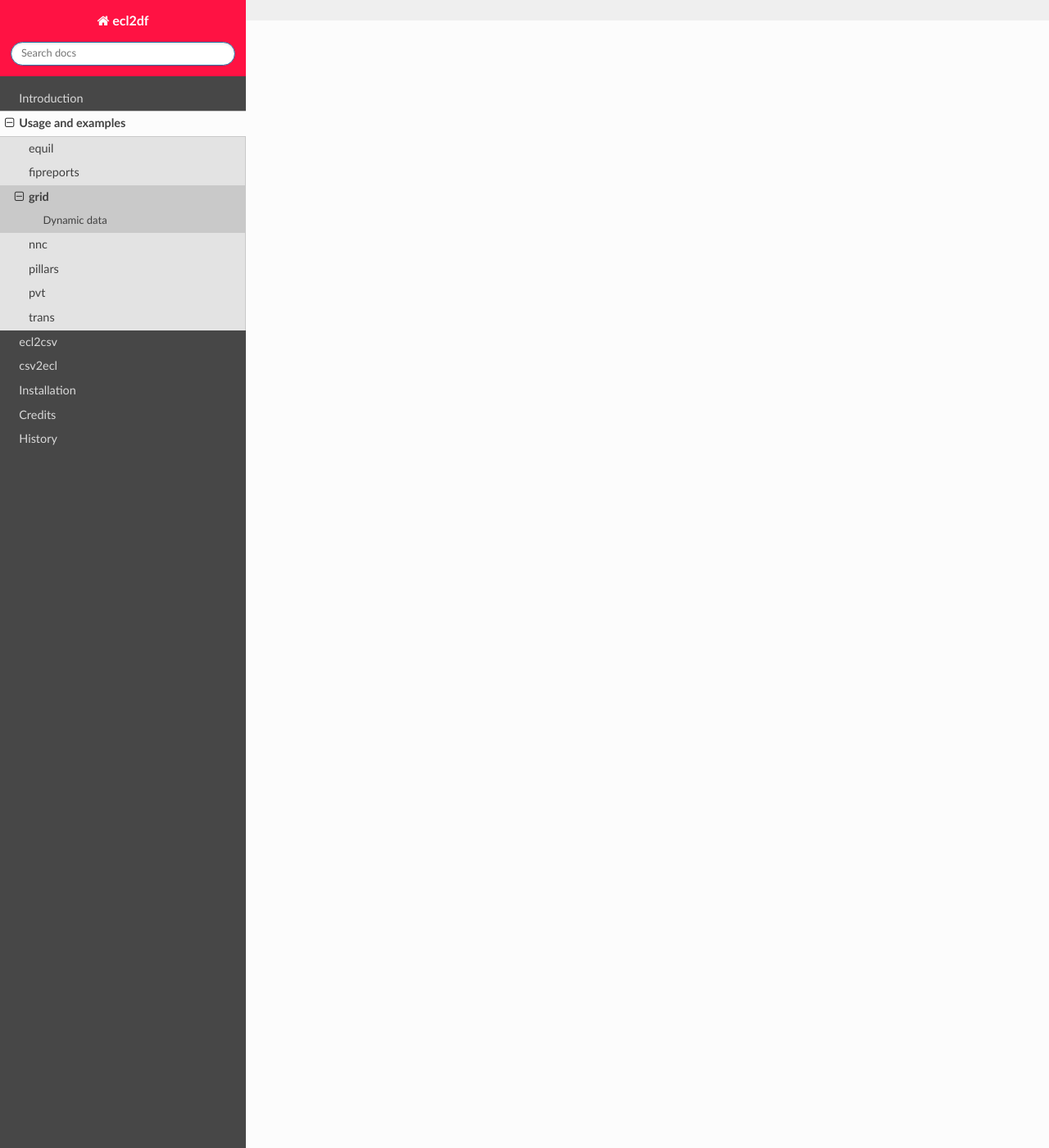
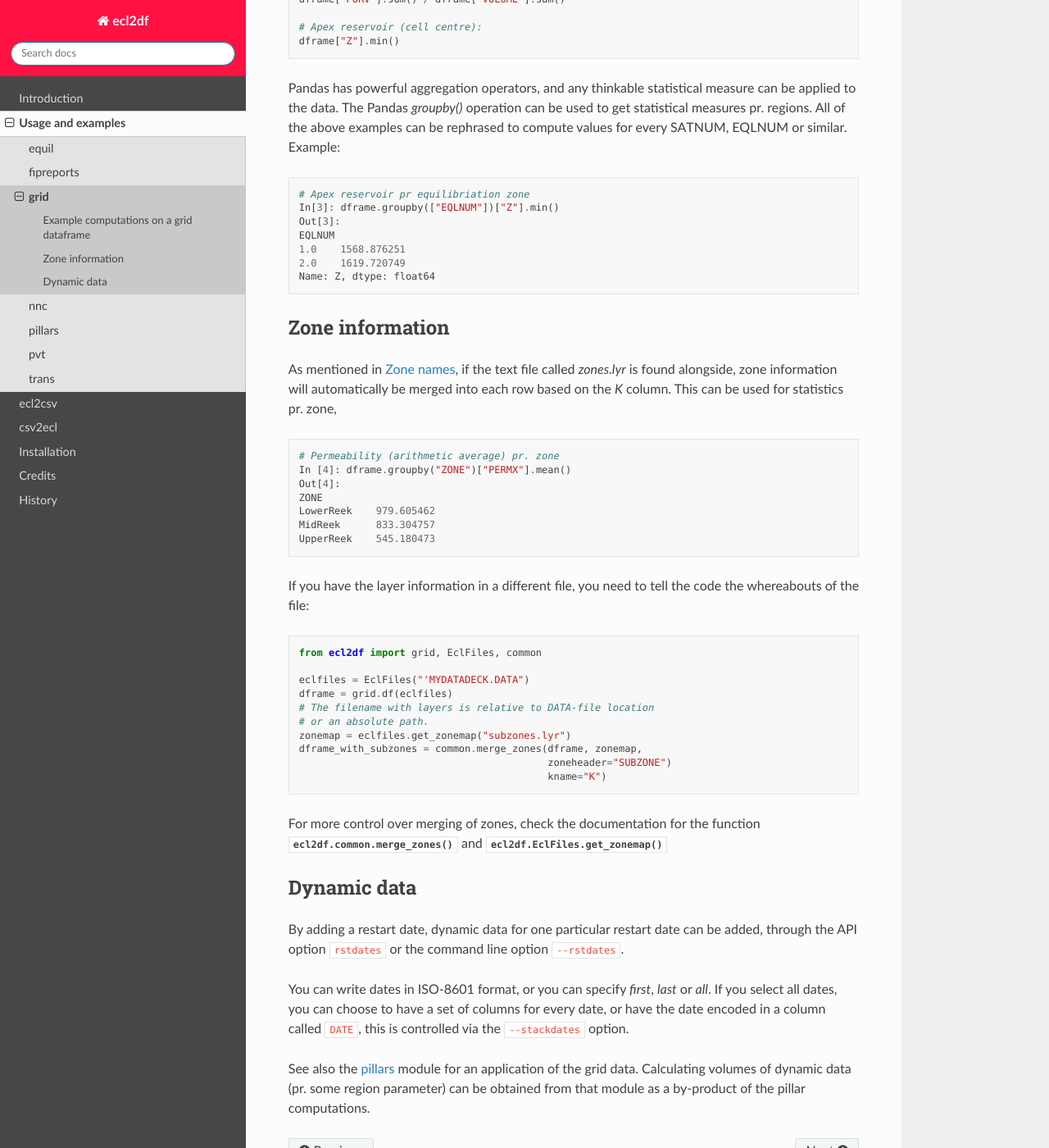
Before and after one commit to equinor/res2df, a Sphinx documentation site: the page built from docs/usage/grid.rst, in a window 1280 px wide and 1400 px high, scrolled down 1375 px. Shown: the whole window at 82% size. Built offline with Sphinx 7.4.7 and the Read the Docs theme 2.0.0, drawn with Linux system fonts in a browser that asks for light colours; pages that are not in the unit, such as notebooks, are missing from menus; the version number could not be read and is left out; some of the changed text lies outside the part shown.

Commit message:
Write grid usage

```diff
--- a/docs/introduction.rst
+++ b/docs/introduction.rst
@@ -197,6 +197,8 @@
 Currently only supported by the summary module, for other modules, the data will
 have to be merged with pandas.merge().
 
+.. _zone-names:
+
 Zone names
 ^^^^^^^^^^
 
--- a/docs/usage/grid.rst
+++ b/docs/usage/grid.rst
@@ -12,7 +12,9 @@ Typical usage
    from ecl2df import grid, EclFiles
 
    eclfiles = EclFiles('MYDATADECK.DATA')
-   dframe = grid.df(eclfiles)
+   dframe = grid.df(eclfiles, rstdates='last')
+
+where the API is documented at :func:`ecl2df.grid.df`.
 
 ..
    eclfiles = EclFiles('tests/data/reek/eclipse/model/2_R001_REEK-0.DATA')
@@ -27,11 +29,102 @@ Alternatively, the same data can be produced as a CSV file using the command lin
 
 .. code-block:: console
 
-  ecl2csv grid MYDATADECK.DATA --verbose --output grid.csv
+  ecl2csv grid --help  # Will display some help text
+  ecl2csv grid MYDATADECK.DATA --rstdates last --verbose --output grid.csv
 
+
+Select which vectors to include (INIT and/or restart vectors) with the
+``vectors`` argument.
+
+Example computations on a grid dataframe
+^^^^^^^^^^^^^^^^^^^^^^^^^^^^^^^^^^^^^^^^
+
+Some grid statistic operations are very neatly expressed using Python and
+Pandas. Some examples (provided that the ``drame`` object is initialized as in
+the topmost example):
+
+.. code-block:: python
+
+   # Average non-weighted porosity:
+   dframe["PORO"].mean()
+
+   # Bulk volume in Gm3:
+   dframe["VOUME"].sum() / 1e9
+
+   # Total pore volume:
+   dframe["PORV"].sum()
+
+   # Average (weighted) porosity:
+   dframe["PORV"].sum() / dframe["VOLUME"].sum()
+
+   # Apex reservoir (cell centre):
+   dframe["Z"].min()
+
+
+Pandas has powerful aggregation operators, and any thinkable statistical measure
+can be applied to the data. The Pandas `groupby()` operation can be used to get
+statistical measures pr. regions. All of the above examples can be rephrased to
+compute values for every SATNUM, EQLNUM or similar. Example:
+
+.. code-block:: python
+
+   # Apex reservoir pr equilibriation zone
+   In[3]: dframe.groupby(["EQLNUM"])["Z"].min()
+   Out[3]:
+   EQLNUM
+   1.0    1568.876251
+   2.0    1619.720749
+   Name: Z, dtype: float64
+
+Zone information
+^^^^^^^^^^^^^^^^
+
+As mentioned in :ref:`zone-names`, if the text file called `zones.lyr` is found
+alongside, zone information will automatically be merged into each row based on the `K`
+column. This can be used for statistics pr. zone,
+
+.. code-block:: python
+
+   # Permeability (arithmetic average) pr. zone
+   In [4]: dframe.groupby("ZONE")["PERMX"].mean()
+   Out[4]:
+   ZONE
+   LowerReek    979.605462
+   MidReek      833.304757
+   UpperReek    545.180473
+
+If you have the layer information in a different file, you need to tell the code
+the whereabouts of the file:
+
+.. code-block:: python
+
+   from ecl2df import grid, EclFiles, common
+
+   eclfiles = EclFiles("'MYDATADECK.DATA")
+   dframe = grid.df(eclfiles)
+   # The filename with layers is relative to DATA-file location
+   # or an absolute path.
+   zonemap = eclfiles.get_zonemap("subzones.lyr")
+   dframe_with_subzones = common.merge_zones(dframe, zonemap,
+                                             zoneheader="SUBZONE")
+                                             kname="K")
+
+For more control over merging of zones, check the documentation for
+the function :func:`ecl2df.common.merge_zones` and
+:meth:`ecl2df.EclFiles.get_zonemap`
 
 Dynamic data
 ^^^^^^^^^^^^
 
-By adding a restart date, dynamic data for one particular restart date can be added,
-through the API option ``rstdate`` or the command line option ``--rstdate``.
+By adding a restart date, dynamic data for one particular restart date can be
+added, through the API option ``rstdates`` or the command line option
+``--rstdates``.
+
+You can write dates in ISO-8601 format, or you can specify *first*, *last* or
+*all*.  If you select all dates, you can choose to have a set of columns for
+every date, or have the date encoded in a column called ``DATE``, this is
+controlled via the ``--stackdates`` option.
+
+See also the :ref:`usage-pillars` module for an application of the grid data.
+Calculating volumes of dynamic data (pr. some region parameter) can be obtained
+from that module as a by-product of the pillar computations.
--- a/docs/usage/pillars.rst
+++ b/docs/usage/pillars.rst
@@ -1,3 +1,5 @@
+.. _usage-pillars:
+
 pillars
 -------
 
```
Also changed, not shown: 1 other file.
